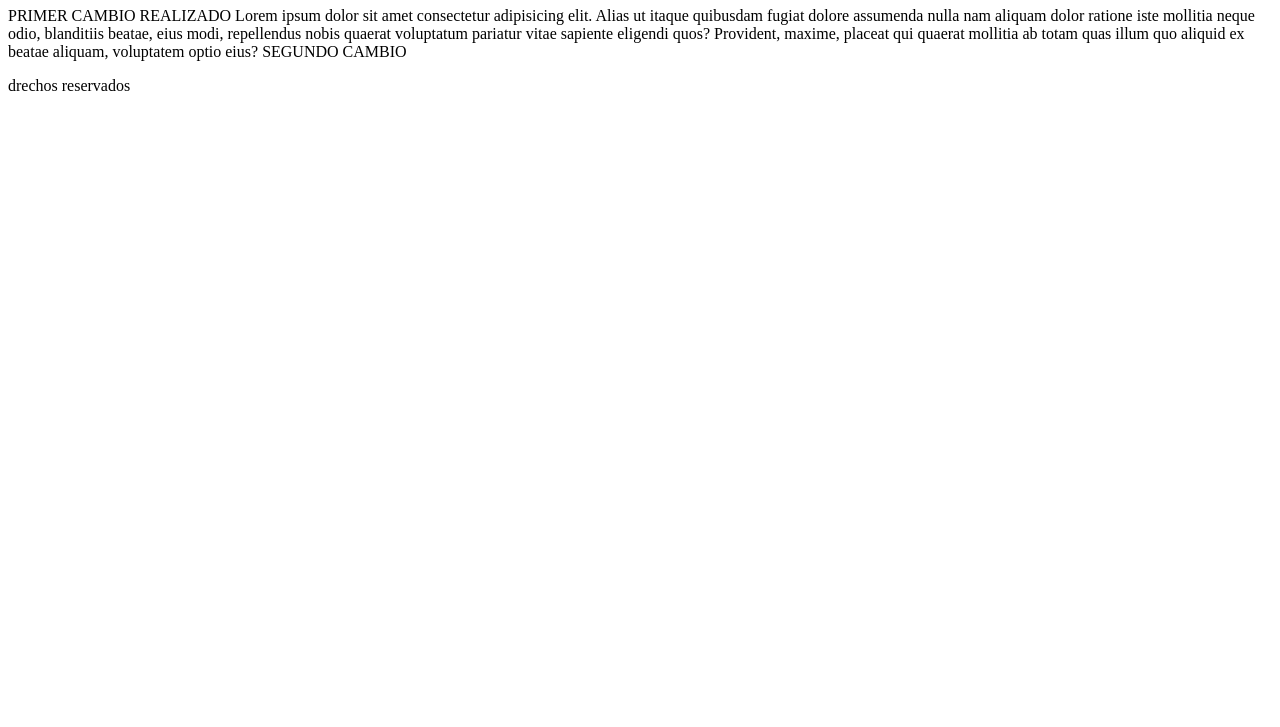
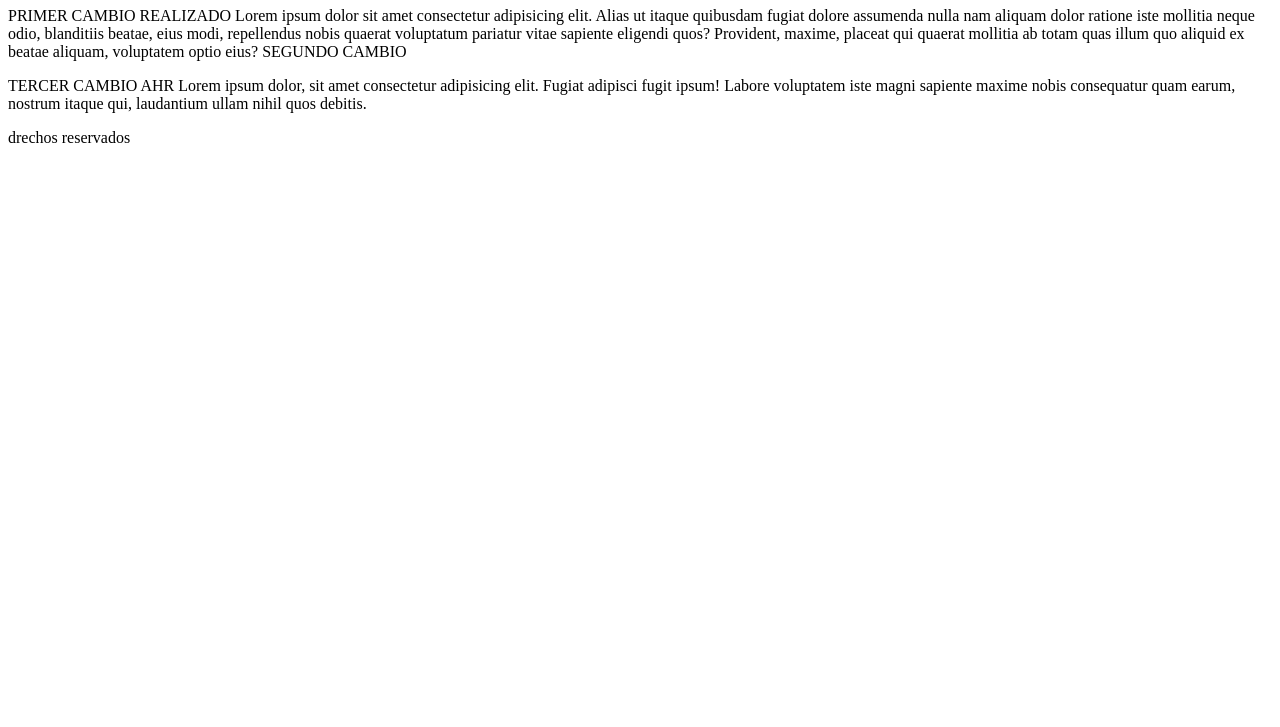
Before and after one commit to claracab/prueba1, a plain HTML site: page index.html in a window 1280 px wide. Shown: the part 73-800 px from the top of the page. Drawn offline with Linux system fonts and the light colour scheme.

Commit message:
tercer camnio

```diff
--- a/index.html
+++ b/index.html
@@ -10,7 +10,7 @@
     <h1>mi carpeta git</h1>
 
     <p>PRIMER CAMBIO REALIZADO Lorem ipsum dolor sit amet consectetur adipisicing elit. Alias ut itaque quibusdam fugiat dolore assumenda nulla nam aliquam dolor ratione iste mollitia neque odio, blanditiis beatae, eius modi, repellendus nobis quaerat voluptatum pariatur vitae sapiente eligendi quos? Provident, maxime, placeat qui quaerat mollitia ab totam quas illum quo aliquid ex beatae aliquam, voluptatem optio eius? SEGUNDO CAMBIO</p>
-
+<p> TERCER CAMBIO AHR Lorem ipsum dolor, sit amet consectetur adipisicing elit. Fugiat adipisci fugit ipsum! Labore voluptatem iste magni sapiente maxime nobis consequatur quam earum, nostrum itaque qui, laudantium ullam nihil quos debitis.</p>
     <footer>
         drechos reservados
     </footer>
```
